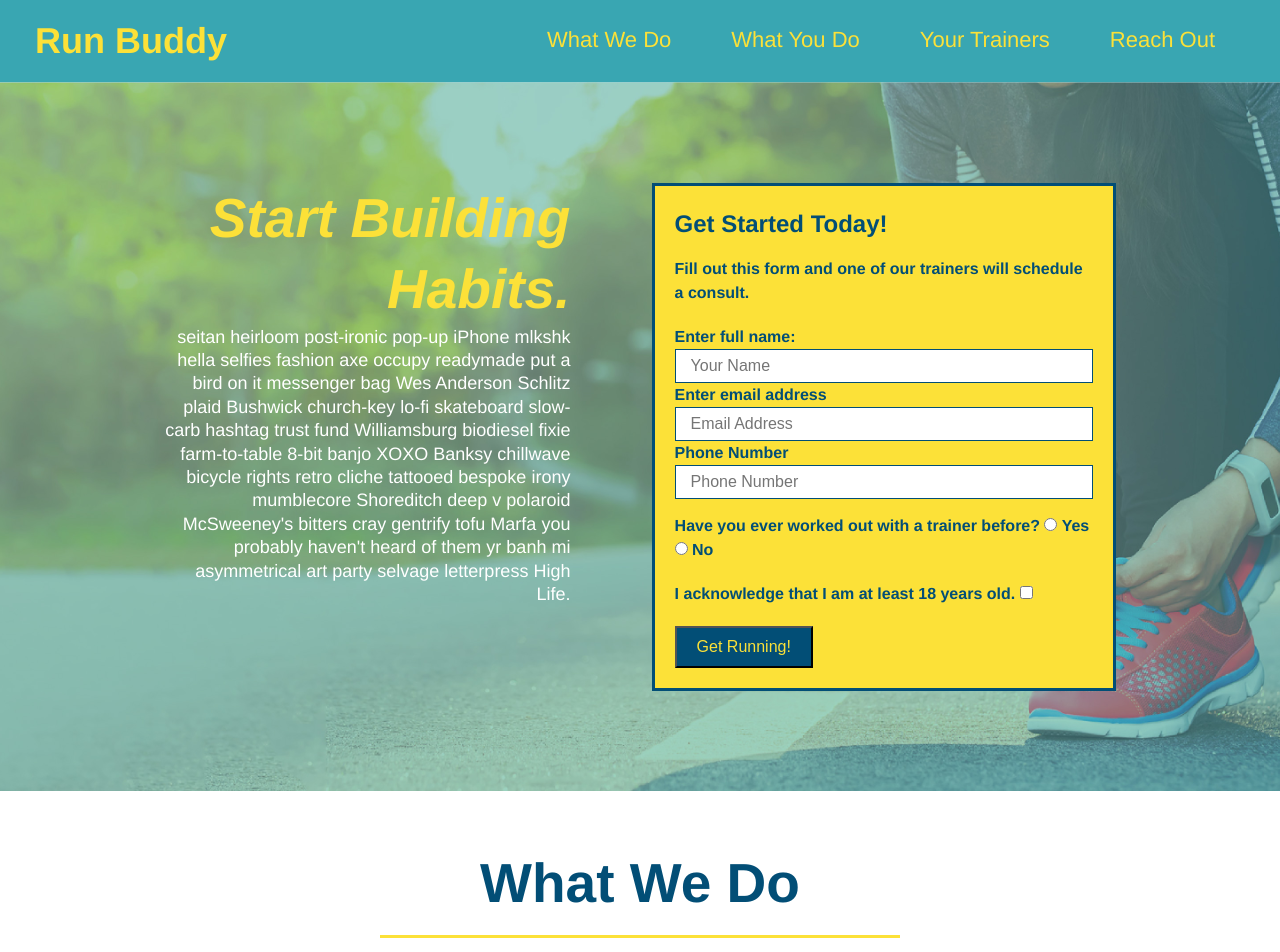
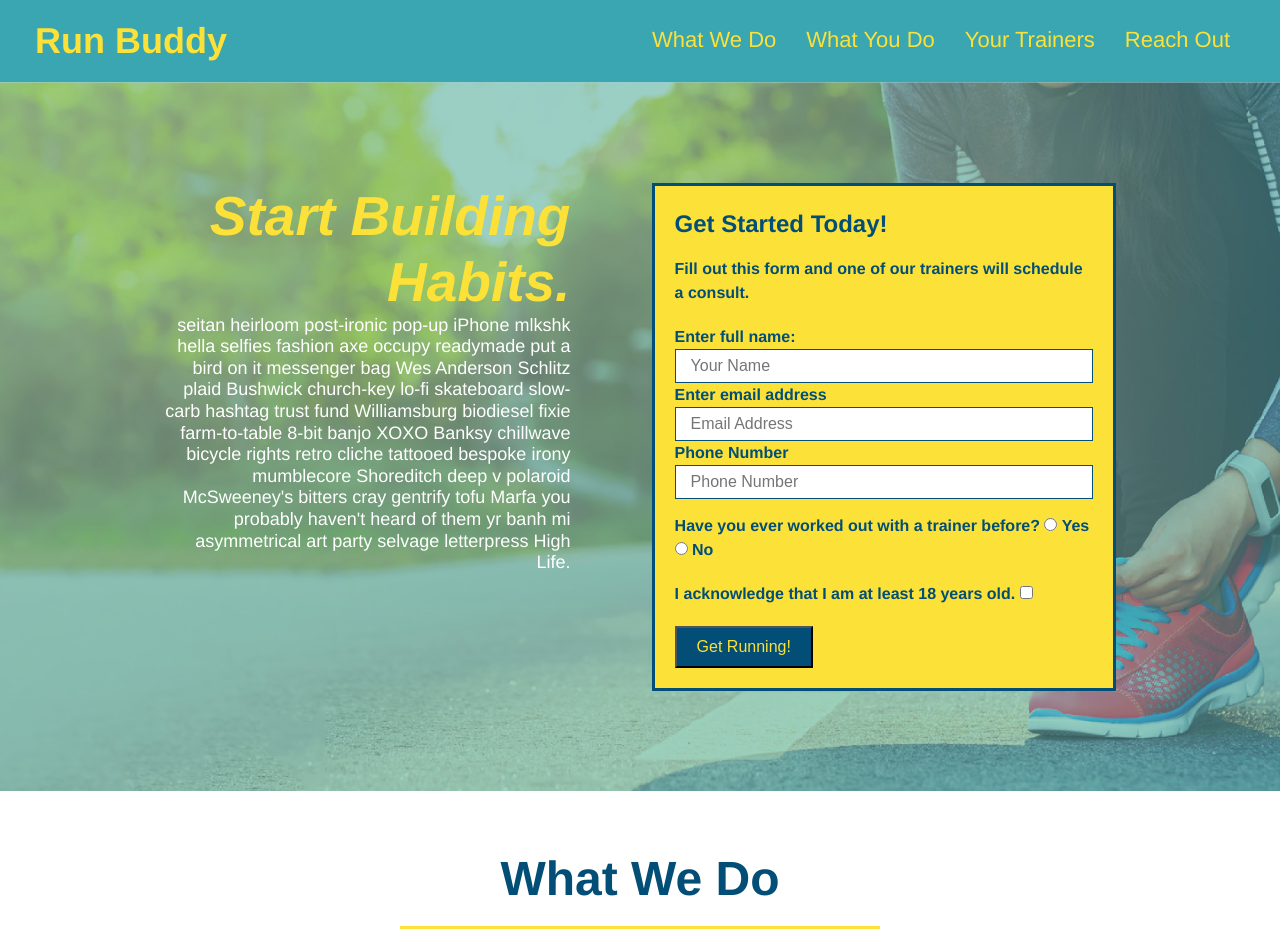
Before and after one commit to AndreBlankholm/run-buddy, a plain HTML site: page index.html in a window 1280 px wide. Shown: the top 952 px of the page. Drawn offline with Linux system fonts and the light colour scheme.

Commit message:
media query

```diff
--- a/assets/css/style.css
+++ b/assets/css/style.css
@@ -43,7 +43,7 @@ header nav ul {
 }
 
 header nav ul li a {
-    margin: 0 30px;
+    padding: 10px 15px;
     font-weight: lighter;
     font-size: 22px;
 }
@@ -85,6 +85,7 @@ section {
     display: flex;
     justify-content: center;
     flex-wrap: wrap;
+    align-items: flex-start;
 }
 /*Hero styling end*/
 
@@ -94,7 +95,7 @@ section {
     margin: 3.5%;
     color: #fff;
     font-size: 18px;
-    line-height: 1.3;
+    line-height: 1.2;
 }
 
 .hero-cta h2 {
@@ -161,7 +162,7 @@ section {
 }
 
 .section-title {
-    font-size: 55px;
+    font-size: 48px;
     color: #024e76;
     margin-bottom: 35px;
     padding: 0 100px 20px 100px;
@@ -338,3 +339,20 @@ max-width: 100%;
       padding: 16px;
       font-size: 16px;
   }
+
+  /* -----------MEDIA QUERY-------------*/
+
+
+
+  /*---------- Media Query for 768px ---------------*/
+  @media screen and (max-width: 980px) {
+
+  }
+
+  @media screen and (max-width: 768px) {
+
+  }
+
+  @media screen and (max-width: 575px) {
+
+  }
--- a/index.html
+++ b/index.html
@@ -3,6 +3,7 @@
 
 <head>
     <meta charset="Utf-8">
+    <meta name="viewport" content="width=device-width, initial-scale=1.0">
     <link rel="stylesheet" href="./assets/css/style.css" />
     <title>Run Buddy</title>
 </head>
```
